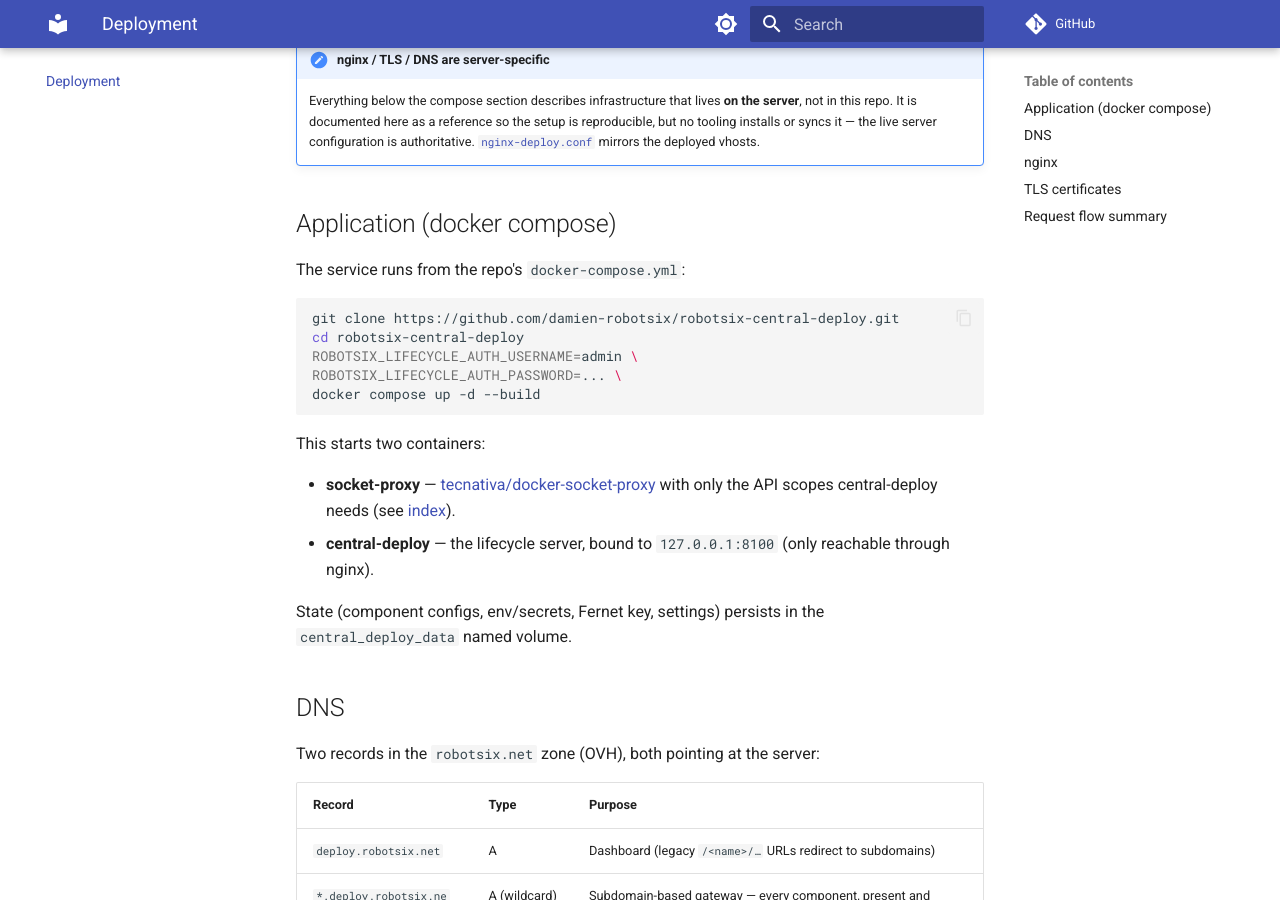
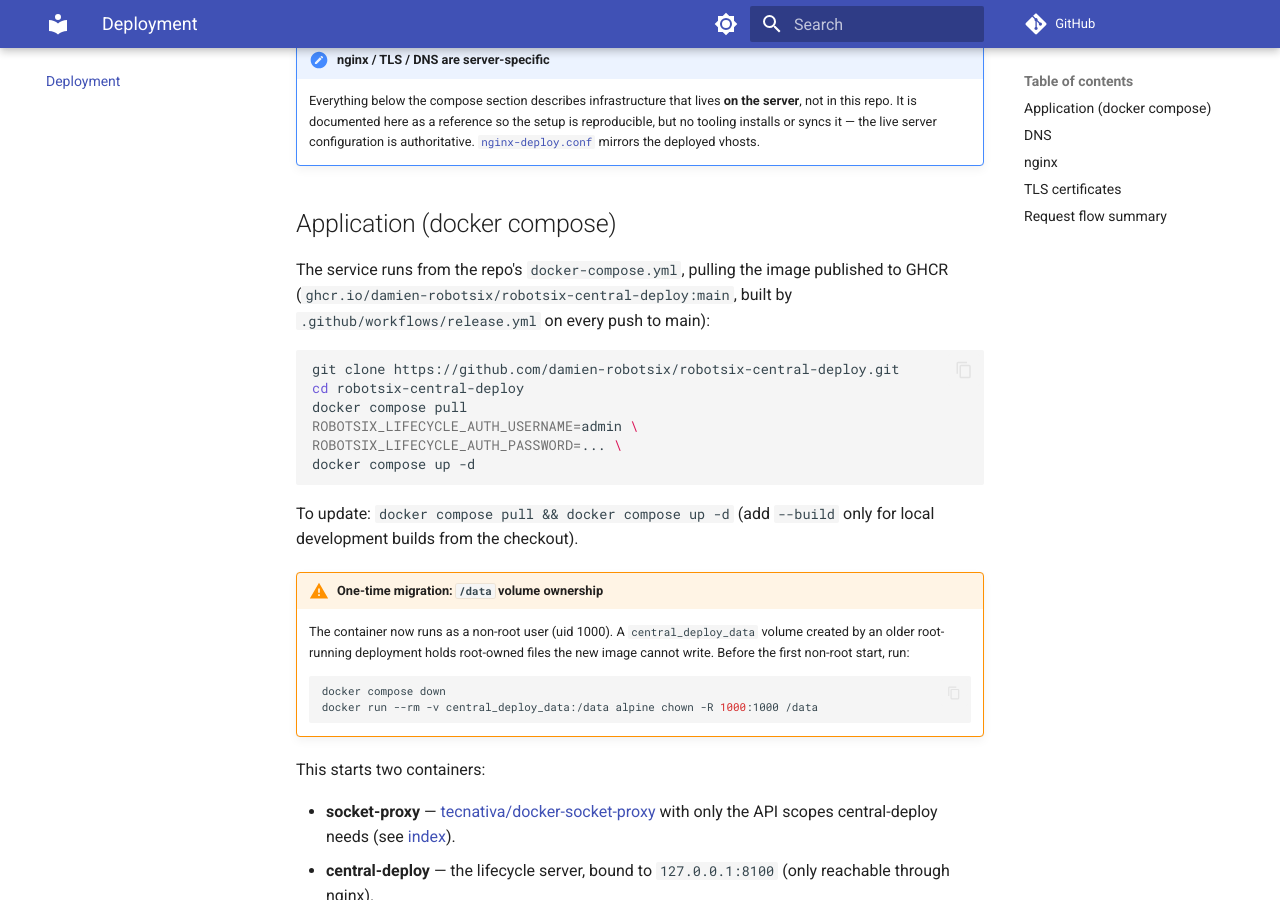
Before and after one commit to damien-robotsix/robotsix-central-deploy, an MkDocs documentation site: the page built from docs/deployment.md, in a window 1280 px wide and 900 px high, scrolled down 232 px. Built offline with MkDocs 1.6.1 and Material for MkDocs 9.7.7, drawn with Linux system fonts in a browser that asks for light colours; comment, search, counter and statistics services are not loaded.

Commit message:
feat: publish image to GHCR and harden Dockerfile per docker standard (#211)
- release.yml calls the shared docker-release.yml (GHCR publish with
  SBOM/provenance attestation + Trivy gate) on pushes to main and v* tags
- Dockerfile: digest-pinned python:3.14-slim in both stages, uv via
  COPY --from=ghcr.io/astral-sh/uv, runtime ships only site-packages +
  the console script, non-root user (uid 1000), HEALTHCHECK on /health
- compose references ghcr.io/damien-robotsix/robotsix-central-deploy:main
  (build: . kept for local dev); deployment docs switch to pull-based
  updates and document the one-time /data chown migration


Claude-Session: https://claude.ai/code/session_01PtfFwQ2yvnvYCg9m5vW9Ze

Co-authored-by: Claude Fable 5 <noreply@anthropic.com>

````diff
--- a/docker-compose.yml
+++ b/docker-compose.yml
@@ -34,6 +34,10 @@ services:
       - internal
 
   central-deploy:
+    # Published by .github/workflows/release.yml on every push to main;
+    # `docker compose pull` updates it. `build: .` remains for local dev
+    # (`docker compose up --build`).
+    image: ghcr.io/damien-robotsix/robotsix-central-deploy:main
     build: .
     restart: unless-stopped
     environment:
--- a/docs/deployment.md
+++ b/docs/deployment.md
@@ -11,15 +11,32 @@ How central-deploy itself is deployed on `server.robotsix.net`.
 
 ## Application (docker compose)
 
-The service runs from the repo's `docker-compose.yml`:
+The service runs from the repo's `docker-compose.yml`, pulling the image
+published to GHCR (`ghcr.io/damien-robotsix/robotsix-central-deploy:main`,
+built by `.github/workflows/release.yml` on every push to main):
 
 ```bash
 git clone https://github.com/damien-robotsix/robotsix-central-deploy.git
 cd robotsix-central-deploy
+docker compose pull
 ROBOTSIX_LIFECYCLE_AUTH_USERNAME=admin \
 ROBOTSIX_LIFECYCLE_AUTH_PASSWORD=... \
-docker compose up -d --build
+docker compose up -d
 ```
+
+To update: `docker compose pull && docker compose up -d` (add `--build` only
+for local development builds from the checkout).
+
+!!! warning "One-time migration: `/data` volume ownership"
+    The container now runs as a non-root user (uid 1000). A
+    `central_deploy_data` volume created by an older root-running deployment
+    holds root-owned files the new image cannot write. Before the first
+    non-root start, run:
+
+    ```bash
+    docker compose down
+    docker run --rm -v central_deploy_data:/data alpine chown -R 1000:1000 /data
+    ```
 
 This starts two containers:
 
````
Also changed, not shown: CHANGELOG.md (+1 -0 lines), 2 other files.
